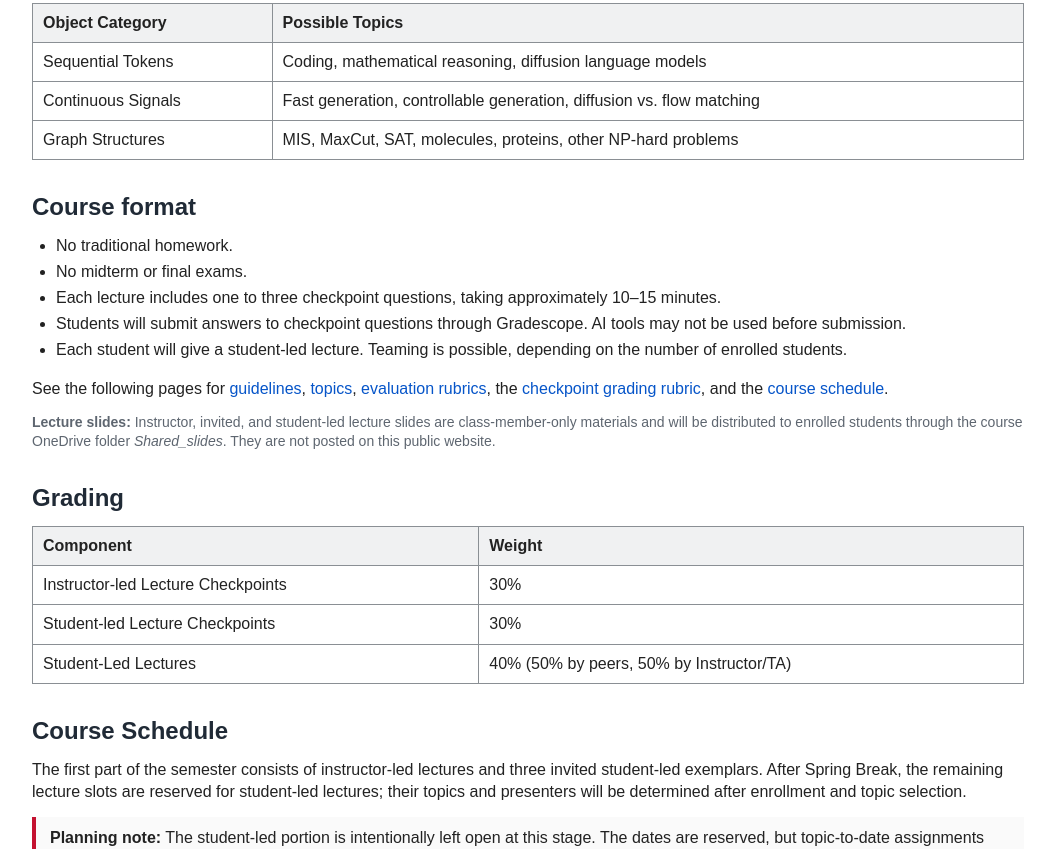
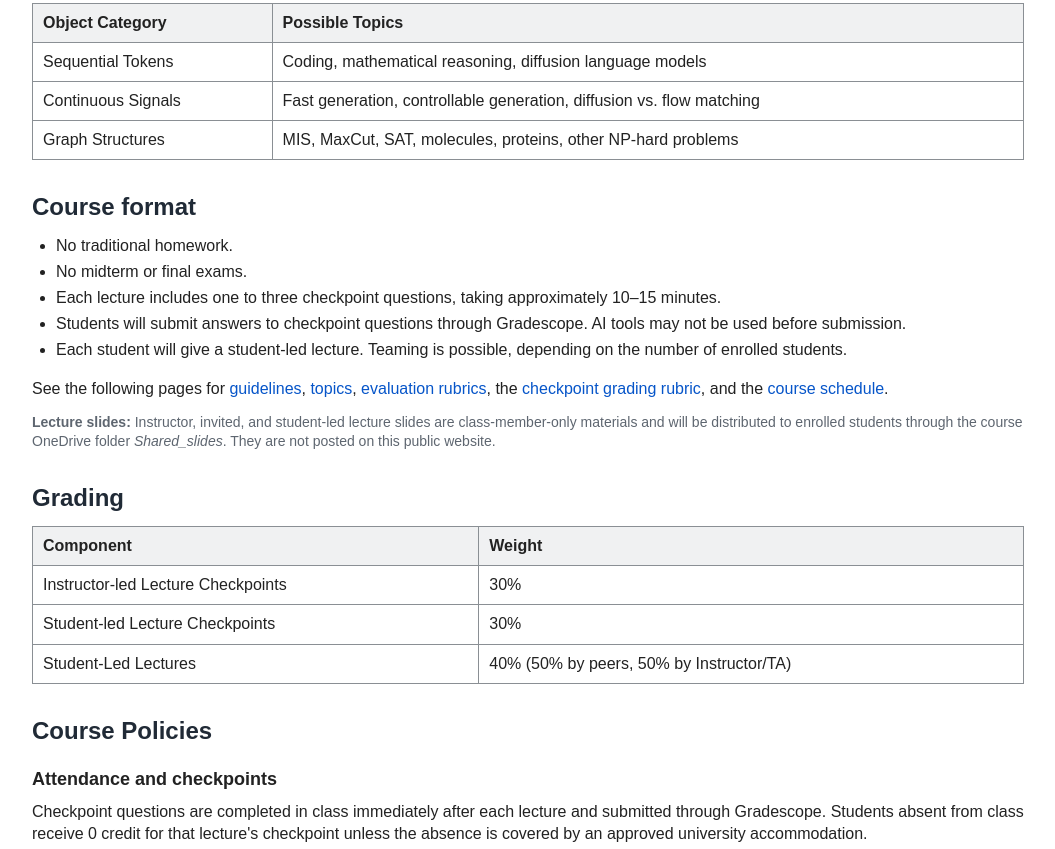
Before and after one commit to yimingyang2026/yimingyang2026.github.io, a plain HTML site: page 11-769-s27/index.html in a window 1280 px wide. Shown: the part 1951-2800 px from the top of the page, without its empty margins (112-1167 px from the left). Drawn offline with Linux system fonts and the light colour scheme.

Commit message:
11-769: add classroom, TA info, course policies; clean up schedule
- Time & Location: add DH 1117
- TA information: Weiwei Sun and contact
- New Course Policies section (checkpoint attendance, academic integrity
  incl. AI-tool rules, accommodations and wellness)
- Schedule: renumber student-led slots SL1-SL12 after the guest lecture,
  fix guest lecturer affiliation (HKU), Spring Carnival 4/15, update intro

Co-Authored-By: Claude Opus 5.5 <noreply@anthropic.com>

```diff
--- a/11-769-s27/index.html
+++ b/11-769-s27/index.html
@@ -63,7 +63,7 @@ ul { margin:7px 0 14px 24px; padding:0; } li { margin:4px 0; }
 <h1>11-769 Generative Machine Learning</h1>
 <div class="course-meta-details">
 <p><strong>Semester:</strong> Spring 2027</p>
-<p><strong>Time &amp; Location:</strong> TR 12:30pm - 1:50pm</p>
+<p><strong>Time &amp; Location:</strong> TR 12:30pm - 1:50pm, DH 1117</p>
 <p><strong>Poster:</strong> <a href="Course_documents/11-769_Course_Poster.pdf">Course poster (PDF)</a></p>
 </div>
 </div>
@@ -77,8 +77,8 @@ ul { margin:7px 0 14px 24px; padding:0; } li { margin:4px 0; }
 </table>
 <div class="section-title">TA Information</div>
 <table class="info-table">
-<tr><td>TA Name</td><td>TBD</td></tr>
-<tr><td>TA Contact Info</td><td>TBD</td></tr>
+<tr><td>TA Name</td><td>Weiwei Sun</td></tr>
+<tr><td>TA Contact Info</td><td>weiweis at andrew dot cmu dot edu</td></tr>
 <tr><td>Office Location</td><td>TBD</td></tr>
 <tr><td>Office Hours</td><td>TBD</td></tr>
 </table>
@@ -141,8 +141,19 @@ ul { margin:7px 0 14px 24px; padding:0; } li { margin:4px 0; }
 <tr><td>Student-Led Lectures</td><td>40% (50% by peers, 50% by Instructor/TA)</td></tr>
 </tbody>
 </table>
+<h2 id="policies">Course Policies</h2>
+<h3>Attendance and checkpoints</h3>
+<p>Checkpoint questions are completed in class immediately after each lecture and submitted through Gradescope. Students absent from class receive 0 credit for that lecture's checkpoint unless the absence is covered by an approved university accommodation.</p>
+<h3>Academic integrity</h3>
+<ul>
+<li>Checkpoint answers must be your own individual work. You may not use AI tools (e.g., ChatGPT), communicate with other students, or copy from any other source before submitting your answers.</li>
+<li>For student-led lectures, AI tools may be used as assistants, not authorities: presenters must verify all important scientific claims, cite the papers and sources they draw on, and be able to explain and defend every slide during live Q&amp;A.</li>
+<li>Violations will receive no credit for the affected work and will be handled according to the <a href="https://www.cmu.edu/policies/student-and-student-life/academic-integrity.html">Carnegie Mellon University Policy on Academic Integrity</a>, which may include reporting to the university.</li>
+</ul>
+<h3>Accommodations and wellness</h3>
+<p>Students who need accommodations should contact the <a href="https://www.cmu.edu/disability-resources/">Office of Disability Resources</a> and share their accommodation letter with the instructor as early as possible. If you are struggling with stress or other personal challenges, please reach out to <a href="https://www.cmu.edu/counseling/">Counseling and Psychological Services (CaPS)</a>.</p>
 <h2 id="schedule">Course Schedule</h2>
-<p>The first part of the semester consists of instructor-led lectures and three invited student-led exemplars. After Spring Break, the remaining lecture slots are reserved for student-led lectures; their topics and presenters will be determined after enrollment and topic selection.</p>
+<p>The first part of the semester consists of instructor-led lectures, one guest lecture, and three invited student-led exemplars (the third immediately after Spring Break). The remaining lecture slots are reserved for student-led lectures; their topics and presenters will be determined after enrollment and topic selection.</p>
 <div class="note"><strong>Planning note:</strong> The student-led portion is intentionally left open at this stage. The dates are reserved, but topic-to-date assignments will be filled in later.</div>
 <table class="schedule-table">
 <thead><tr><th>Date</th><th>ID</th><th>Lecture</th><th>Planning Focus / Notes</th></tr></thead>
@@ -158,25 +169,25 @@ ul { margin:7px 0 14px 24px; padding:0; } li { margin:4px 0; }
 <tr class=""><td>2/16</td><td>L9</td><td>Non-Autoregressive Reinforcement Learning for Neural Combinatorial Optimization</td><td>DIMES, Qiu et al., NeurIPS 2022</td></tr>
 <tr class=""><td>2/18</td><td>L10</td><td>Diffusion Models for Combinatorial Optimization</td><td>Supervised DIFUSCO (Sun &amp; Yang, NeurIPS 2023) and Unsupervised DiffUCO (Sanokowski et al., ICML 2024)</td></tr>
 <tr class=""><td>2/23</td><td>L11</td><td>What Makes Diffusion Work for Combinatorial Optimization</td><td>Combinatorial Adjoint Matching (CAM), Feng et al., ICML 2026</td></tr>
-<tr class=""><td>2/25</td><td>Guest Lecture</td><td>Discrete Diffusion for Complex Reasoning, Planning and Beyond</td><td>by Jiacheng Ye, UHK</td></tr>
+<tr class=""><td>2/25</td><td>Guest Lecture</td><td>Discrete Diffusion for Complex Reasoning, Planning and Beyond</td><td>by Jiacheng Ye, HKU</td></tr>
 <tr class="exemplar"><td>3/2</td><td>SE1</td><td>Mathematical Reasoning &amp; Proof Generation</td><td>Invited student-led lecture exemplar I by Weihua Du</td></tr>
 <tr class="exemplar"><td>3/4</td><td>SE2</td><td>Molecular Graph Generation</td><td>Invited student-led lecture exemplar II by Shanda Li</td></tr>
 <tr class="no-class"><td>3/9</td><td>—</td><td>Spring Break</td><td>No class</td></tr>
 <tr class="no-class"><td>3/11</td><td>—</td><td>Spring Break</td><td>No class</td></tr>
 <tr class="exemplar"><td>3/16</td><td>SE3</td><td>Node Selection from Graphs in Combinatorial Optimization</td><td>Invited student-led lecture exemplar III by Shengyu Feng</td></tr>
-<tr class="student"><td>3/18</td><td>SL2</td><td>Student-led lecture</td><td>Topic and presenter(s) to be determined after enrollment and topic selection</td></tr>
-<tr class="student"><td>3/23</td><td>SL3</td><td>Student-led lecture</td><td>Topic and presenter(s) to be determined after enrollment and topic selection</td></tr>
-<tr class="student"><td>3/25</td><td>SL4</td><td>Student-led lecture</td><td>Topic and presenter(s) to be determined after enrollment and topic selection</td></tr>
-<tr class="student"><td>3/30</td><td>SL5</td><td>Student-led lecture</td><td>Topic and presenter(s) to be determined after enrollment and topic selection</td></tr>
-<tr class="student"><td>4/1</td><td>SL6</td><td>Student-led lecture</td><td>Topic and presenter(s) to be determined after enrollment and topic selection</td></tr>
-<tr class="student"><td>4/6</td><td>SL7</td><td>Student-led lecture</td><td>Topic and presenter(s) to be determined after enrollment and topic selection</td></tr>
-<tr class="student"><td>4/8</td><td>SL8</td><td>Student-led lecture</td><td>Topic and presenter(s) to be determined after enrollment and topic selection</td></tr>
-<tr class="student"><td>4/13</td><td>SL9</td><td>Student-led lecture</td><td>Topic and presenter(s) to be determined after enrollment and topic selection</td></tr>
-<tr class="no-class"><td>4/15–4/16</td><td>—</td><td>Spring Carnival</td><td>No class</td></tr>
-<tr class="student"><td>4/20</td><td>SL10</td><td>Student-led lecture</td><td>Topic and presenter(s) to be determined after enrollment and topic selection</td></tr>
-<tr class="student"><td>4/22</td><td>SL11</td><td>Student-led lecture</td><td>Topic and presenter(s) to be determined after enrollment and topic selection</td></tr>
-<tr class="student"><td>4/27</td><td>SL12</td><td>Student-led lecture</td><td>Topic and presenter(s) to be determined after enrollment and topic selection</td></tr>
-<tr class="student"><td>4/29</td><td>SL13</td><td>Student-led lecture</td><td>Topic and presenter(s) to be determined after enrollment and topic selection</td></tr>
+<tr class="student"><td>3/18</td><td>SL1</td><td>Student-led lecture</td><td>Topic and presenter(s) to be determined after enrollment and topic selection</td></tr>
+<tr class="student"><td>3/23</td><td>SL2</td><td>Student-led lecture</td><td>Topic and presenter(s) to be determined after enrollment and topic selection</td></tr>
+<tr class="student"><td>3/25</td><td>SL3</td><td>Student-led lecture</td><td>Topic and presenter(s) to be determined after enrollment and topic selection</td></tr>
+<tr class="student"><td>3/30</td><td>SL4</td><td>Student-led lecture</td><td>Topic and presenter(s) to be determined after enrollment and topic selection</td></tr>
+<tr class="student"><td>4/1</td><td>SL5</td><td>Student-led lecture</td><td>Topic and presenter(s) to be determined after enrollment and topic selection</td></tr>
+<tr class="student"><td>4/6</td><td>SL6</td><td>Student-led lecture</td><td>Topic and presenter(s) to be determined after enrollment and topic selection</td></tr>
+<tr class="student"><td>4/8</td><td>SL7</td><td>Student-led lecture</td><td>Topic and presenter(s) to be determined after enrollment and topic selection</td></tr>
+<tr class="student"><td>4/13</td><td>SL8</td><td>Student-led lecture</td><td>Topic and presenter(s) to be determined after enrollment and topic selection</td></tr>
+<tr class="no-class"><td>4/15</td><td>—</td><td>Spring Carnival</td><td>No class</td></tr>
+<tr class="student"><td>4/20</td><td>SL9</td><td>Student-led lecture</td><td>Topic and presenter(s) to be determined after enrollment and topic selection</td></tr>
+<tr class="student"><td>4/22</td><td>SL10</td><td>Student-led lecture</td><td>Topic and presenter(s) to be determined after enrollment and topic selection</td></tr>
+<tr class="student"><td>4/27</td><td>SL11</td><td>Student-led lecture</td><td>Topic and presenter(s) to be determined after enrollment and topic selection</td></tr>
+<tr class="student"><td>4/29</td><td>SL12</td><td>Student-led lecture</td><td>Topic and presenter(s) to be determined after enrollment and topic selection</td></tr>
 </tbody>
 </table>
 <div class="footer"><a href="../">Yiming Yang</a> &middot; Language Technologies Institute &amp; Machine Learning Department, Carnegie Mellon University</div>
```
